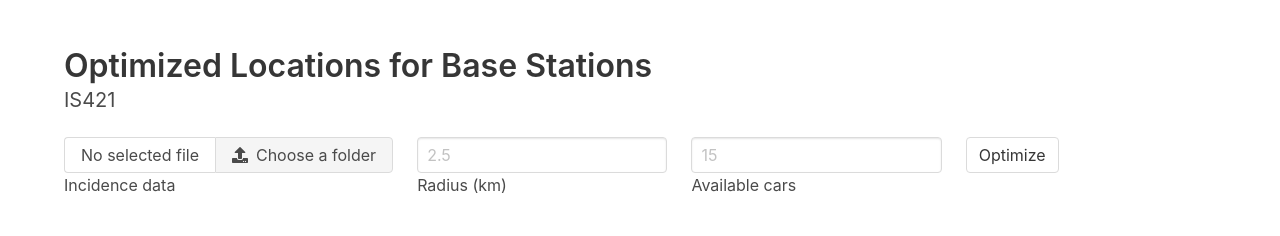
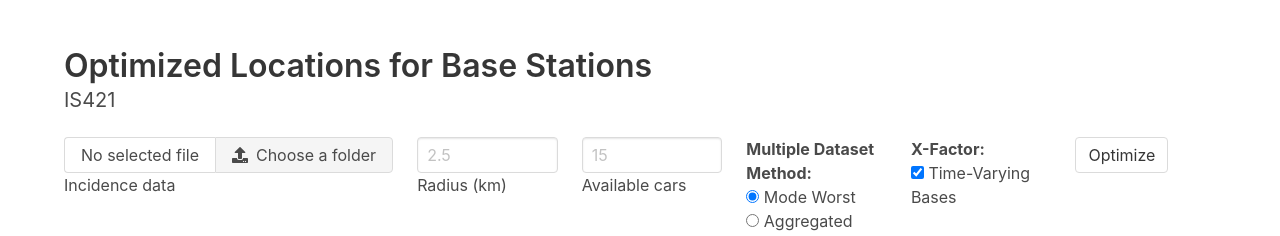
Before and after one commit to shingkid/base-location-optimization, a Flask app: page / in a window 1280 px wide. Shown: the top 236 px of the page. Run offline with Flask 2, Linux system fonts and the light colour scheme; data that the repository does not hold is empty; some libraries are stand-ins or nearby versions.

Commit message:
got aggregated worst and mode worst option

```diff
--- a/app.py
+++ b/app.py
@@ -1,3 +1,4 @@
+import os
 import os
 import time
 import zipfile
@@ -16,7 +17,7 @@ if not os.path.exists(UPLOAD_FOLDER):
 ALLOWED_EXTENSIONS = set(['zip'])
 
 app = Flask(__name__)
-app.config['SECRET_KEY'] = ''
+app.config['SECRET_KEY'] = 'aaaa'
 CORS(app)
 
 
@@ -37,7 +38,7 @@ def upload_file():
         if 'zip_file' not in request.files:
             flash('No file part')
             return redirect(request.url)
-
+            # filename = os.path.join(DATA_DIR, 'full_sample_%d_for_students.csv' % day)
         file = request.files['zip_file']
         # if user does not select file, browser also
         # submit a empty part without filename
@@ -53,18 +54,20 @@ def upload_file():
 
             radius = float(request.form['radius'])
             num_cars = request.form['num_cars']
+            multi_method = request.form['multi-method']
+            time_varying = request.form.get('time-varying')
 
             DATA_DIR = os.path.join(UPLOAD_FOLDER, filename[:-4])
             outfile = os.path.join(UPLOAD_FOLDER, 'sol.csv')
             if num_cars == '':
                 num_cars = 15
-            optimize(DATA_DIR, radius, int(num_cars), outfile)
+            optimize(DATA_DIR, radius, int(num_cars), outfile, multi_method, time_varying)
 
     # return render_template('index.html')
     return redirect(url_for('allocation_file', filename='sol.csv'))
 
 
-def optimize(data_dir, radius, num_cars, outfile):
+def optimize(data_dir, radius, num_cars, outfile, multi_method, time_varying = None):
     t0 = time.time()
 
     data_files = os.listdir(data_dir)
@@ -89,8 +92,11 @@ def optimize(data_dir, radius, num_cars, outfile):
     df = solve.load_dataset(data_dir, len(data_files), grids, regions, distances) # Load all data
     worst_days = solve.find_worst_day_by_grid(df, grids)
     wd_incidences = solve.get_worst_day_incidences(df, grids, worst_days)
-    mode = wd_incidences.day.mode().values[0]
-    df = df[df.day==mode]
+    if multi_method == "mode":
+        mode = wd_incidences.day.mode().values[0]
+        df = df[df.day==mode]
+    elif multi_method == "aggregated":
+        df = wd_incidences
 
     print("Finding overlaps in incidence times...")
     clashes = solve.find_clashes(df)
--- a/templates/index.html
+++ b/templates/index.html
@@ -74,6 +74,15 @@
               <span>Available cars</span>
             </div>
             <div class="column">
+              <span><b>Multiple Dataset Method:</b></span><br>
+              <input type="radio" name="multi-method" value="mode" checked> Mode Worst <br>
+              <input type="radio" name="multi-method" value="aggregated"> Aggregated Worst <br>
+            </div>
+            <div class="column">
+              <span><b>X-Factor:</b></span><br>
+              <input type="checkbox" name="time-varying" value="time-varying" checked> Time-Varying Bases <br>
+            </div>
+            <div class="column">
               <input class="button" type="submit" value="Optimize" />
             </div>
           </div>
```
Also changed, not shown: solve.py (+0 -9 lines).
